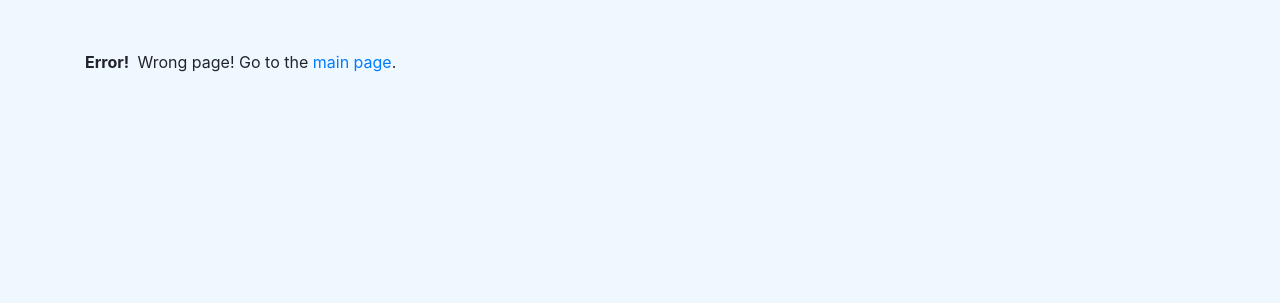
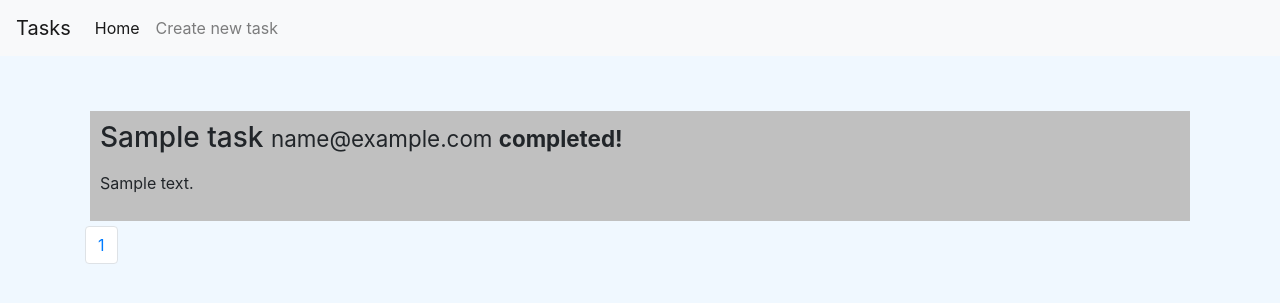
Before and after one commit to shoomilka/MVC-new, a PHP site: page / in a window 1280 px wide. Shown: the top 303 px of the page. Run offline with PHP 8.4, Linux system fonts and the light colour scheme; tables that the repository leaves empty or names only in its code hold one stand-in row (values such as "Sample post"); data that the repository does not hold is empty.

Commit message:
completed added

```diff
--- a/controllers/TaskController.php
+++ b/controllers/TaskController.php
@@ -7,4 +7,20 @@ class TaskController {
 		require(__DIR__ . '/../views/list.php');
 		return;
 	}
+
+	static function createNewTask(){
+		if($_SERVER['REQUEST_METHOD'] == 'POST'){
+			$email = test_input($_POST["email"]);
+			if (!filter_var($email, FILTER_VALIDATE_EMAIL)) {
+  				$message = "Invalid email format";
+			}
+		}
+		require(__DIR__ . '/../views/create.php');
+		return;
+	}
+
+	static function setCompleted($id){
+		Task::setCompleted($id);
+		header('Location: /index.php');
+	}
 }
--- a/controllers/UserController.php
+++ b/controllers/UserController.php
@@ -11,6 +11,8 @@ class UserController {
 				$user = User::loadUserByName($username);
 
 				if (password_verify($password, $user->getPassword())) {
+					session_start();
+
 					$_SESSION['valid'] = true;
 					$_SESSION['timeout'] = time();
 					$_SESSION['username'] = $username;
--- a/index.php
+++ b/index.php
@@ -1,20 +1,31 @@
 <?php
 
 $url = $_SERVER['REQUEST_URI'];
-$controller = (string)explode('/', $url)[2] ?? 'list';
+$controller = explode('/', $url)[2] ?? 'list';
 
 require(__DIR__ . '/bootstrap.php');
 
-if($controller == 'list'){
+if($controller === 'list'){
 	require('controllers/TaskController.php');
 	if(isset(explode('/', $url)[3])){
 		TaskController::getTasks((int)explode('/', $url)[3]);
 	} else {
 		TaskController::getTasks();
 	}
-}elseif($controller == 'login'){
+}elseif($controller === 'login'){
 	require('controllers/UserController.php');
 	UserController::login();
+}elseif($controller === 'completed'){
+	if(isset(explode('/', $url)[3])){
+		require('controllers/TaskController.php');
+		TaskController::setCompleted((int)explode('/', $url)[3]);
+	}else{
+		require('controllers/ErrorController.php');
+		ErrorController::error();
+	}
+}elseif($controller === 'create'){
+	require('controllers/TaskController.php');
+	TaskController::createNewTask(); // doesn't work
 }else{
 	require('controllers/ErrorController.php');
 	ErrorController::error();
--- a/models/Task.php
+++ b/models/Task.php
@@ -4,7 +4,6 @@ class Task{
     private $id;
 	private $user_id;
 	private $is_completed;
-    private $title;
     private $text;
     private $name;
     private $email;
@@ -61,12 +60,20 @@ class Task{
         return $this->id;
     }
 
-    public function getTitle(){
-        return $this->title;
+    public function getName(){
+        return $this->name;
     }
 
-    public function setTitle($title){
-        $this->title = $title;
+    public function setName($name){
+        $this->name = $name;
+    }
+
+    public function getEmail(){
+        return $this->email;
+    }
+
+    public function setEmail($email){
+        $this->email = $email;
     }
 
 	public function getText(){
@@ -76,4 +83,20 @@ class Task{
     public function setText($text){
         $this->text = $text;
     }
+
+    public function isCompleted(){
+        return $this->is_completed;
+    }
+
+    static function setCompleted($id){
+        require_once(__DIR__ . '/../config.php');
+        $link = mysqli_connect(DB_SERVER, DB_USERNAME, DB_PASSWORD, DB_NAME);
+
+        if (!$link) {
+            exit;
+        }
+
+        $result = mysqli_query($link, 'UPDATE `tasks` SET is_completed = 1 WHERE id='.$id);
+        mysqli_close($link);
+    }
 }
--- a/models/User.php
+++ b/models/User.php
@@ -22,7 +22,7 @@ class User{
     }
 
     static function loadUserByName($username){
-        require(__DIR__ . '/../config.php');
+        require_once(__DIR__ . '/../config.php');
         $link = mysqli_connect(DB_SERVER, DB_USERNAME, DB_PASSWORD, DB_NAME);
 
         if (!$link) {
--- a/views/header.php
+++ b/views/header.php
@@ -11,4 +11,25 @@
     <title>MVC site for BeeJee</title>
   </head>
   <body style="background: aliceblue;">
+
+
+<nav class="navbar navbar-expand-lg navbar-light bg-light">
+  <a class="navbar-brand" href="#">Tasks</a>
+  <button class="navbar-toggler" type="button" data-toggle="collapse" data-target="#navbarSupportedContent" aria-controls="navbarSupportedContent" aria-expanded="false" aria-label="Toggle navigation">
+    <span class="navbar-toggler-icon"></span>
+  </button>
+
+  <div class="collapse navbar-collapse" id="navbarSupportedContent">
+    <ul class="navbar-nav mr-auto">
+      <li class="nav-item active">
+        <a class="nav-link" href="/index.php">Home <span class="sr-only">(current)</span></a>
+      </li>
+      <li class="nav-item">
+        <a class="nav-link" href="/index.php/create">Create new task</a>
+      </li>
+    </ul>
+  </div>
+</nav>
+
+
 	<div class="container" style="padding-top: 50px;">
--- a/views/list.php
+++ b/views/list.php
@@ -1,9 +1,24 @@
 <?php
 require('header.php');
+session_start();
 
 foreach($tasks as $item){
-    echo '<div style="margin: 5px; background: white; padding:10px;"><h3><p>'
-        . $item->getTitle() . '</p></h3><p>' . $item->getText() . '</p></div>';
+    $color = 'white';
+    $msg = '';
+    $mark = '';
+    if($item->isCompleted()){
+        $color = 'silver';
+        $msg = '<b>completed!</b>';
+    }
+    if(isset($_SESSION['username'])) if($_SESSION['username'] == 'admin'){
+        if($msg == ''){
+            $mark = '<a href="/index.php/completed/'.$item->getId() .'">Mark as completed</a>';
+        }
+    }
+
+    echo '<div style="margin: 5px; background: '.$color.'; padding:10px;"><h3><p>'
+        . $item->getName() . ' <small>'.$item->getEmail().' '.$msg . ' ' . $mark
+        .'</small></p></h3><p>' . $item->getText() . '</p></div>';
 }
 ?>
 <nav aria-label="Page navigation example">
```
Also changed, not shown: views/create.php (+9 -4 lines).
